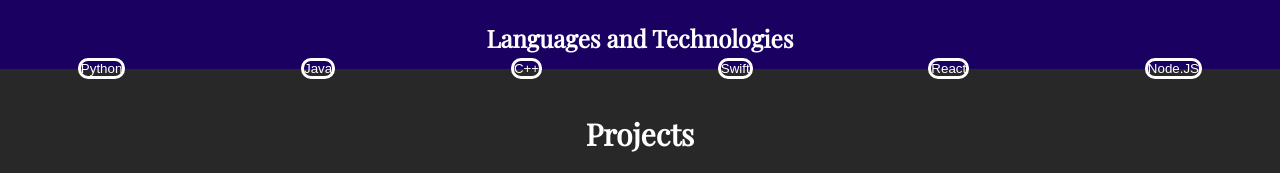
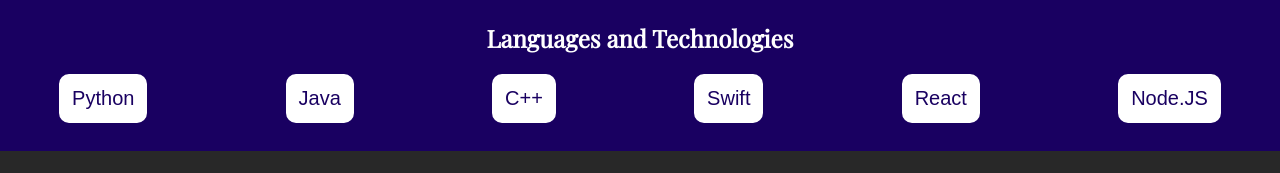
Before and after one commit to KDharmarajanDev/KDharmarajanDev.github.io, a React (Create React App) app in the folder website/: page / in a window 1280 px wide. Shown: the part 396-569 px from the top of the page. Built offline with nearby package versions, Linux system fonts and the light colour scheme.

Commit message:
Added button appearance difference

```diff
--- a/website/src/App.css
+++ b/website/src/App.css
@@ -28,17 +28,7 @@
 #intro-section {
   background-color: #190061;
   padding: 10px;
-  height: max-content;
-}
-
-#title-feature {
-  height: 400px;
-  width: 100%;
-  left: 0;
-  background-color: #AAABB8;
-  border: 0;
-  padding: 0;
-  margin: 0;
+  height: 300px;
 }
 
 #project-section {
@@ -94,4 +84,5 @@
   color: white;
   font-family: 'Playfair Display', serif;
   font-size: 24px;
+  margin-bottom: 40px;
 }
--- a/website/src/technology-button.js
+++ b/website/src/technology-button.js
@@ -1,15 +1,8 @@
 import { makeStyles } from '@material-ui/core/styles';
 import { ButtonBase } from '@material-ui/core';
-import { useDispatch } from 'react-redux';
+import { useDispatch, useSelector } from 'react-redux';
 
 const useStyles = makeStyles({
-    root: {
-      border: "none",
-      "border-radius": "10px",
-      height: "fit-content",
-      padding: 10,
-      "background-color": "#240090",
-    },
     button: {
       marginLeft: 'auto',
       marginRight: 'auto',
@@ -17,9 +10,25 @@
       color: 'white',
       border: 'solid',
       borderColor: 'white',
-      borderRadius: "10px"
+      borderRadius: "10px",
+      fontSize: "20px",
+      padding: "10px"
     },
+    buttonUsed: {
+      marginLeft: 'auto',
+      marginRight: 'auto',
+      borderColor: 'white',
+      color: '#190061',
+      border: 'solid',
+      borderColor: 'white',
+      borderRadius: "10px",
+      fontSize: "20px",
+      padding: "10px",
+      backgroundColor: "white",
+    }
   });
+
+const selectTechnologies = state => state.technologies;
 
 export default function TechnologyButton(props) {
     const classes = useStyles();
@@ -29,7 +38,9 @@
         dispatch({type: "toggle", payload: props.name});
     };
 
-    return (<ButtonBase onClick={clickHandler} className={classes.button}>
+    const technologies = useSelector(selectTechnologies);
+
+    return (<ButtonBase onClick={clickHandler} className={technologies.has(props.name) ? classes.buttonUsed : classes.button}>
                 {props.name}
             </ButtonBase>);
 }
```
